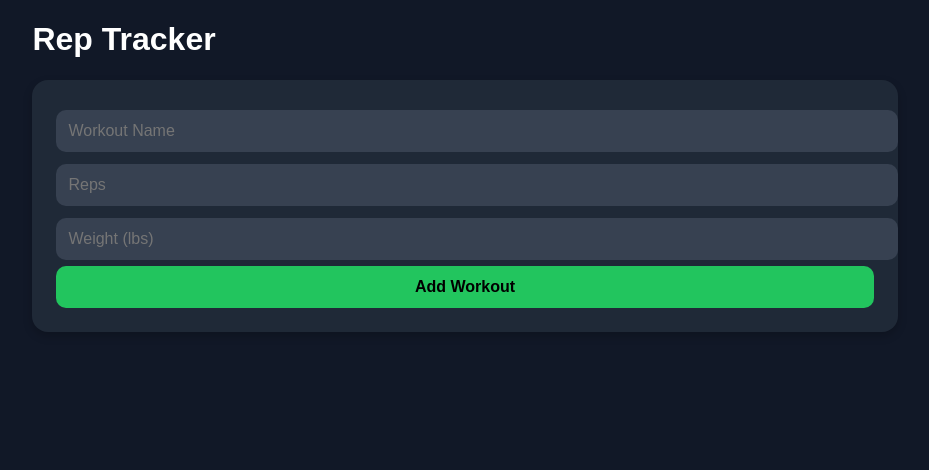
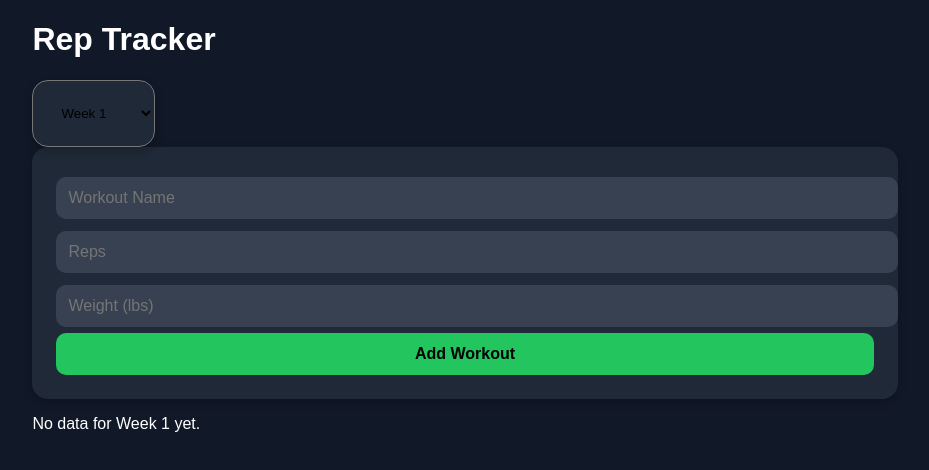
Before and after one commit to mufatamerr/rep-tracker, a React (Create React App) app: page / in a window 1280 px wide. Shown: the top 470 px of the page, without its empty margins (175-1104 px from the left). Built offline with nearby package versions, Linux system fonts and the light colour scheme.

Commit message:
added firebase

```diff
--- a/package.json
+++ b/package.json
@@ -10,6 +10,7 @@
     "@testing-library/react": "^16.2.0",
     "@testing-library/user-event": "^13.5.0",
     "class-variance-authority": "^0.7.1",
+    "firebase": "^11.4.0",
     "framer-motion": "^12.4.7",
     "lucide-react": "^0.476.0",
     "react": "^19.0.0",
--- a/src/App.css
+++ b/src/App.css
@@ -1,4 +1,3 @@
-/* Global Styles */
 body {
   margin: 0;
   font-family: 'Arial', sans-serif;
@@ -10,12 +9,10 @@ body {
   min-height: 100vh;
 }
 
-/* Main Container */
 .min-h-screen {
   min-height: 100vh;
 }
 
-/* Card Styling */
 .bg-gray-800 {
   background-color: #1f2937;
   border-radius: 16px;
@@ -23,7 +20,6 @@ body {
   box-shadow: 0 4px 10px rgba(0, 0, 0, 0.2);
 }
 
-/* Input Fields */
 input {
   width: 100%;
   padding: 12px;
@@ -40,7 +36,6 @@ input:focus {
   border: 2px solid #22c55e;
 }
 
-/* Button Styles */
 button {
   width: 100%;
   padding: 12px;
@@ -60,7 +55,6 @@ button {
   background-color: #16a34a;
 }
 
-/* Table Styling */
 table {
   width: 100%;
   border-collapse: collapse;
--- a/src/App.js
+++ b/src/App.js
@@ -1,25 +1,37 @@
 import React, { useState } from "react";
-import "./App.css";
 import { motion } from "framer-motion";
 import { Card, CardContent } from "./components/ui/card";
 import { Button } from "./components/ui/button";
 import { Input } from "./components/ui/input";
 import { Table, TableHead, TableRow, TableCell, TableBody } from "./components/ui/table";
+import "./App.css";
+// Import the functions you need from the SDKs you need
+import { db, auth } from "./firebase";
+import { collection, addDoc, getDocs } from "firebase/firestore";
+
+
 
 export default function RepTracker() {
-  const [workouts, setWorkouts] = useState([]);
+  const [weeks, setWeeks] = useState({});
+  const [selectedWeek, setSelectedWeek] = useState("Week 1");
   const [workoutName, setWorkoutName] = useState("");
   const [reps, setReps] = useState("");
   const [weight, setWeight] = useState("");
 
   const addWorkout = () => {
-    if (workoutName && reps && weight) {
-      setWorkouts([...workouts, { workoutName, reps, weight }]);
+    if (workoutName && reps > 0 && weight > 0) {
+      setWeeks((prevWeeks) => ({
+        ...prevWeeks,
+        [selectedWeek]: [...(prevWeeks[selectedWeek] || []), { workoutName, reps, weight }]
+      }));
+
       setWorkoutName("");
       setReps("");
       setWeight("");
     }
   };
+
+  const previousWeek = `Week ${parseInt(selectedWeek.split(" ")[1]) - 1}`;
 
   return (
     <div className="min-h-screen bg-gray-900 text-white p-8 flex flex-col items-center">
@@ -31,6 +43,16 @@ export default function RepTracker() {
       >
         Rep Tracker
       </motion.h1>
+
+      <select
+        value={selectedWeek}
+        onChange={(e) => setSelectedWeek(e.target.value)}
+        className="mb-4 p-3 rounded-xl bg-gray-800 text-white border-none"
+      >
+        {[...Array(12)].map((_, i) => (
+          <option key={i} value={`Week ${i + 1}`}>{`Week ${i + 1}`}</option>
+        ))}
+      </select>
 
       <Card className="p-6 w-full max-w-lg bg-gray-800 shadow-xl rounded-2xl">
         <CardContent className="flex flex-col gap-4">
@@ -44,14 +66,14 @@ export default function RepTracker() {
             type="number"
             placeholder="Reps"
             value={reps}
-            onChange={(e) => setReps(e.target.value)}
+            onChange={(e) => setReps(Math.max(0, Number(e.target.value)))}
             className="p-3 rounded-xl bg-gray-700 text-white border-none"
           />
           <Input
             type="number"
             placeholder="Weight (lbs)"
             value={weight}
-            onChange={(e) => setWeight(e.target.value)}
+            onChange={(e) => setWeight(Math.max(0, Number(e.target.value)))}
             className="p-3 rounded-xl bg-gray-700 text-white border-none"
           />
           <Button onClick={addWorkout} className="bg-green-500 hover:bg-green-600 text-white font-bold py-3 rounded-xl">
@@ -61,7 +83,7 @@ export default function RepTracker() {
       </Card>
 
       <div className="mt-8 w-full max-w-2xl">
-        {workouts.length > 0 && (
+        {weeks[selectedWeek] && weeks[selectedWeek].length > 0 ? (
           <Table className="w-full bg-gray-800 rounded-2xl overflow-hidden">
             <TableHead>
               <TableRow className="bg-gray-700 text-white">
@@ -71,7 +93,7 @@ export default function RepTracker() {
               </TableRow>
             </TableHead>
             <TableBody>
-              {workouts.map((workout, index) => (
+              {weeks[selectedWeek].map((workout, index) => (
                 <TableRow key={index} className="border-b border-gray-700">
                   <TableCell>{workout.workoutName}</TableCell>
                   <TableCell>{workout.reps}</TableCell>
@@ -80,8 +102,34 @@ export default function RepTracker() {
               ))}
             </TableBody>
           </Table>
+        ) : (
+          <p className="text-gray-400">No data for {selectedWeek} yet.</p>
         )}
       </div>
+
+      {weeks[previousWeek] && weeks[previousWeek].length > 0 && (
+        <div className="mt-8 w-full max-w-2xl">
+          <h2 className="text-2xl font-bold mb-4">Previous Week ({previousWeek})</h2>
+          <Table className="w-full bg-gray-800 rounded-2xl overflow-hidden">
+            <TableHead>
+              <TableRow className="bg-gray-700 text-white">
+                <TableCell>Workout</TableCell>
+                <TableCell>Reps</TableCell>
+                <TableCell>Weight (lbs)</TableCell>
+              </TableRow>
+            </TableHead>
+            <TableBody>
+              {weeks[previousWeek].map((workout, index) => (
+                <TableRow key={index} className="border-b border-gray-700">
+                  <TableCell>{workout.workoutName}</TableCell>
+                  <TableCell>{workout.reps}</TableCell>
+                  <TableCell>{workout.weight}</TableCell>
+                </TableRow>
+              ))}
+            </TableBody>
+          </Table>
+        </div>
+      )}
     </div>
   );
 }
--- /dev/null
+++ b/src/firebase.js
@@ -0,0 +1,21 @@
+// Import the functions you need from the SDKs you need
+import { initializeApp } from "firebase/app";
+import { getAnalytics } from "firebase/analytics";
+// TODO: Add SDKs for Firebase products that you want to use
+// https://firebase.google.com/docs/web/setup#available-libraries
+
+// Your web app's Firebase configuration
+// For Firebase JS SDK v7.20.0 and later, measurementId is optional
+const firebaseConfig = {
+  apiKey: "AIzaSyBfEGg7Y6Ar2-B3NODPUpsqJYvr0oiyl34",
+  authDomain: "rep-tracker-51521.firebaseapp.com",
+  projectId: "rep-tracker-51521",
+  storageBucket: "rep-tracker-51521.firebasestorage.app",
+  messagingSenderId: "615420042952",
+  appId: "1:615420042952:web:c03eff822c11bf10b48ffd",
+  measurementId: "G-8PGP30MJNV"
+};
+
+// Initialize Firebase
+const app = initializeApp(firebaseConfig);
+const analytics = getAnalytics(app);
```
Also changed, not shown: 1 other file (tests, documents, lock files or other folders).
